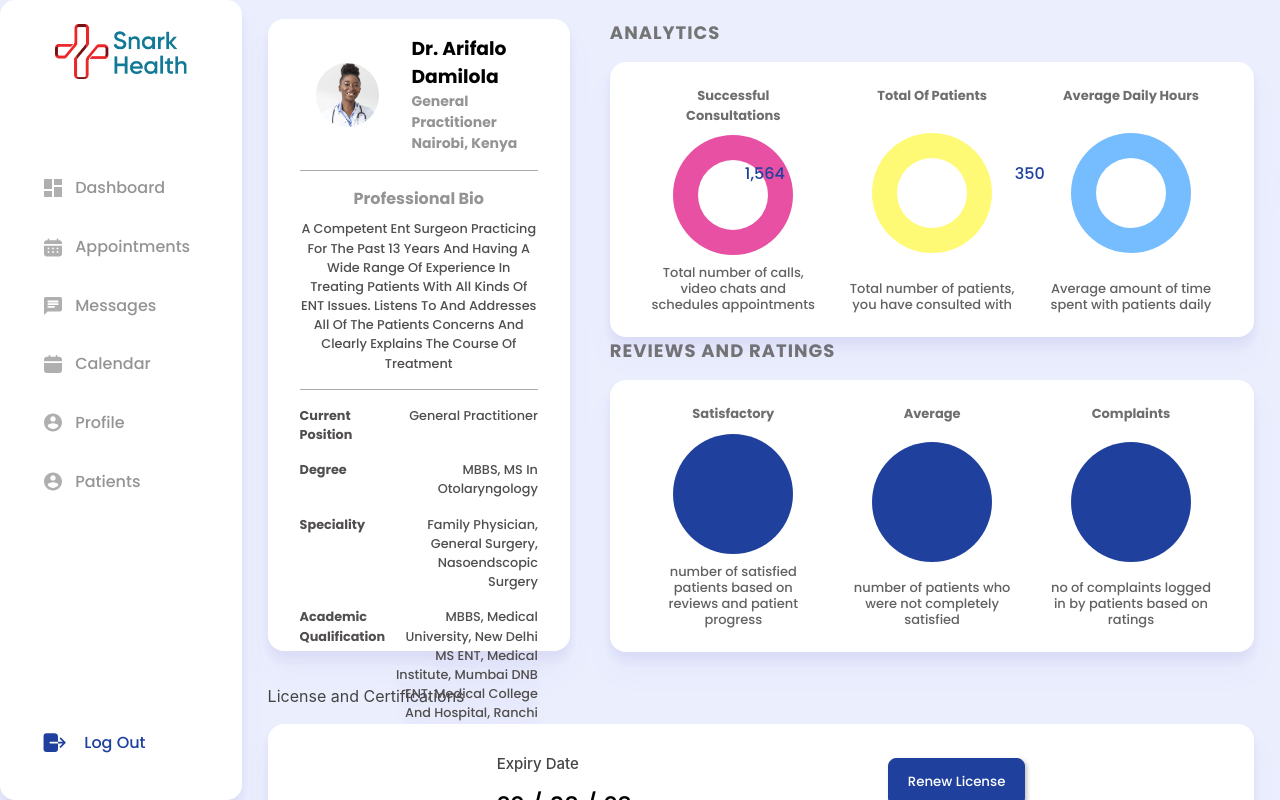
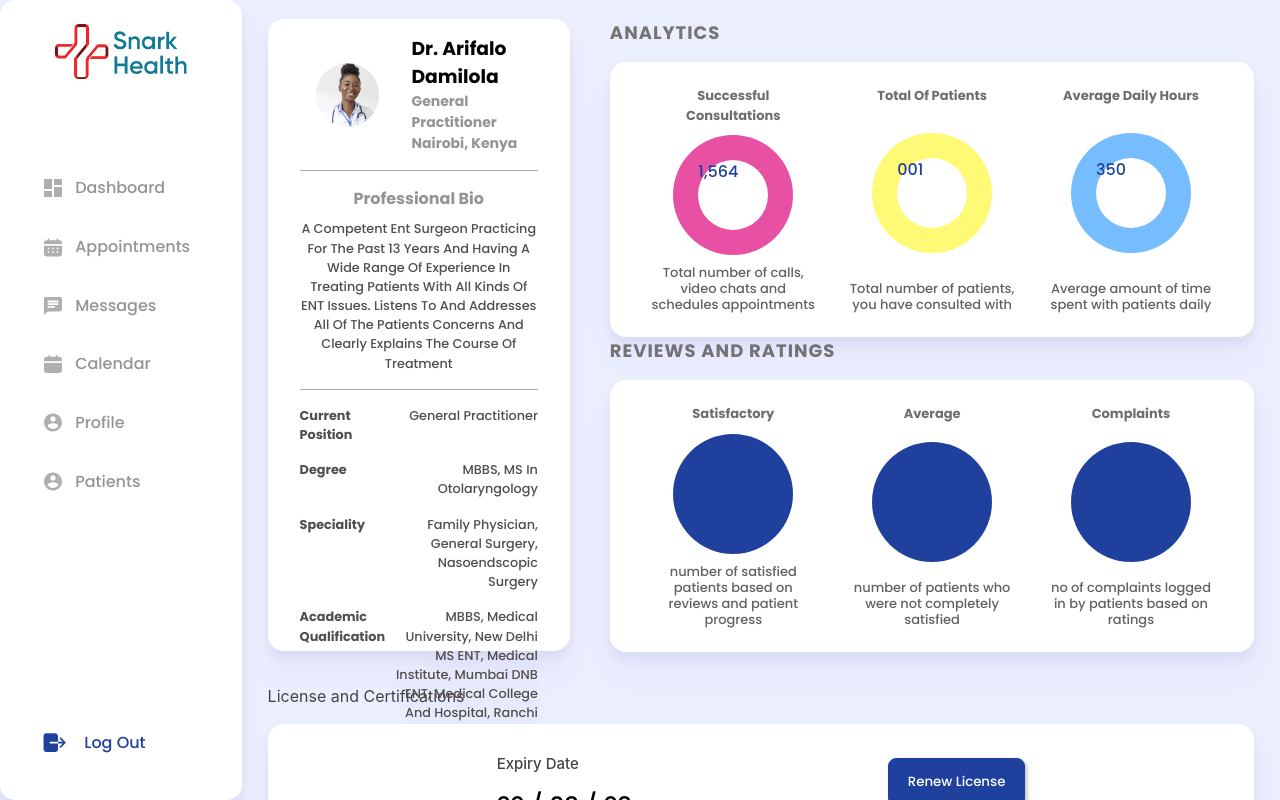
Before and after one commit to nanaama22/snark, a React (Vite) app: page /app/profile in a window 1280 px wide. Built offline with nearby package versions, Linux system fonts and the light colour scheme.

Commit message:
analytics change

```diff
--- a/src/components/Cards/AnalyticsCard/AnalyticsCard.jsx
+++ b/src/components/Cards/AnalyticsCard/AnalyticsCard.jsx
@@ -6,7 +6,7 @@ export const AnalyticsCard = () => {
                <div className="analytics">
                     <h5 className="a-label">Successful Consultations</h5>
                     <div className="analytics-graph-1">
-                    <div className="inner"><span className="inner-text">1,564</span></div>
+                    <div className="inner"><span className="inner-texxt">1,564</span></div>
                     </div>
                     <p className="analytics-desc">
                          Total number of calls, video chats and schedules
@@ -16,7 +16,7 @@ export const AnalyticsCard = () => {
                <div className="analytics">
                     <h5 className="a-label">Total of patients</h5>
                     <div className="analytics-graph-2">
-                    <div className="inner"><span className="inner-text-1">001</span></div>
+                    <div className="inner"><span className="inner-textx-1">001</span></div>
                     </div>
                     <p className="analytics-desc">
                          Total number of patients, you have consulted with
@@ -25,7 +25,7 @@ export const AnalyticsCard = () => {
                <div className="analytics">
                     <h5 className="a-label">Average Daily Hours</h5>
                     <div className="analytics-graph-3">
-                    <div className="inner"><span className="inner-text-2">350</span></div>
+                    <div className="inner"><span className="inner-textxx-2">350</span></div>
                     </div>
                     <p className="analytics-desc">
                          Average amount of time spent with patients daily
--- a/src/pages/Messages/Messages.jsx
+++ b/src/pages/Messages/Messages.jsx
@@ -112,7 +112,7 @@ const Messages = () => {
 								<div className="online"></div>
 							</div>
 							<div>
-								<p className="name">Megan Leib</p>
+								<p className="name">Leslie Alexander</p>
 								<p className="name" style={{ fontSize: '0.7rem', fontWeight:'400', textTransform: 'capitalize'}}>Active now</p>
 							</div>
 						</div>
```
